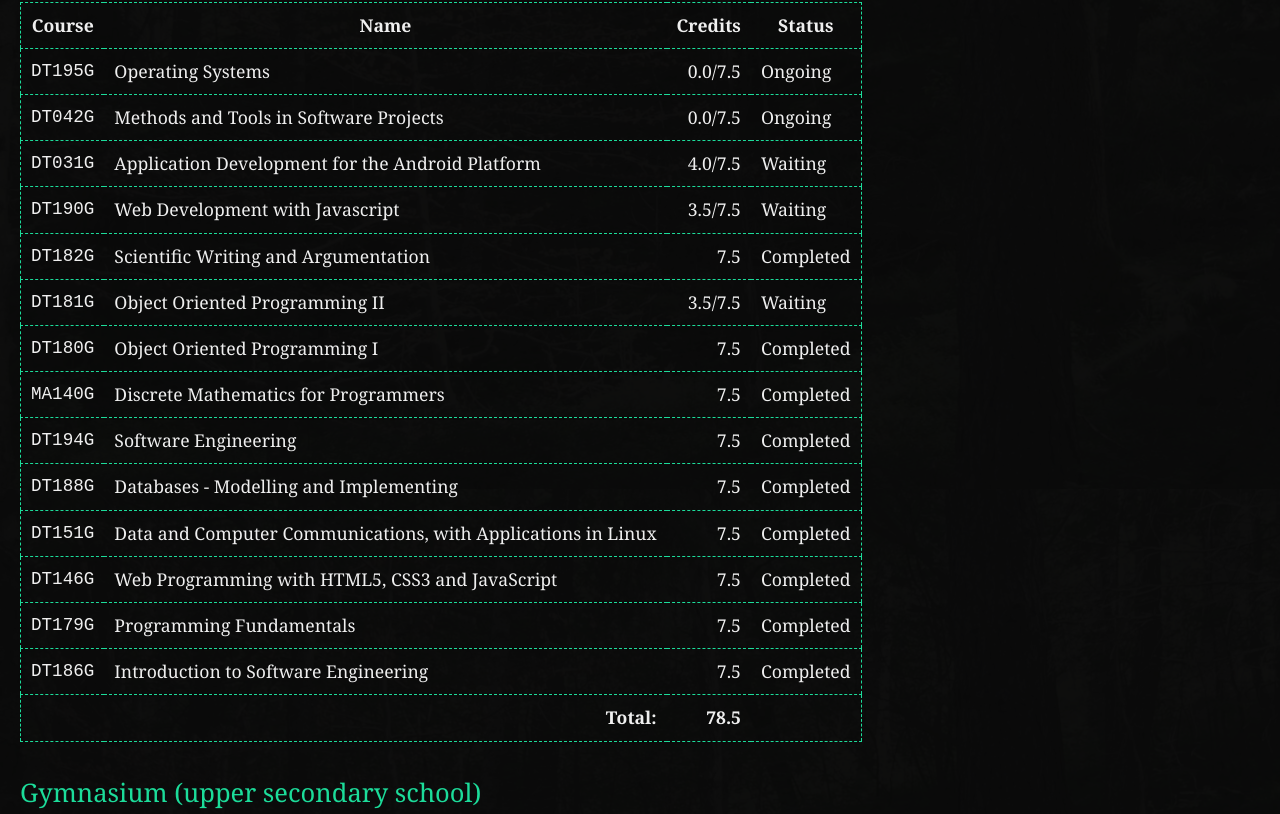
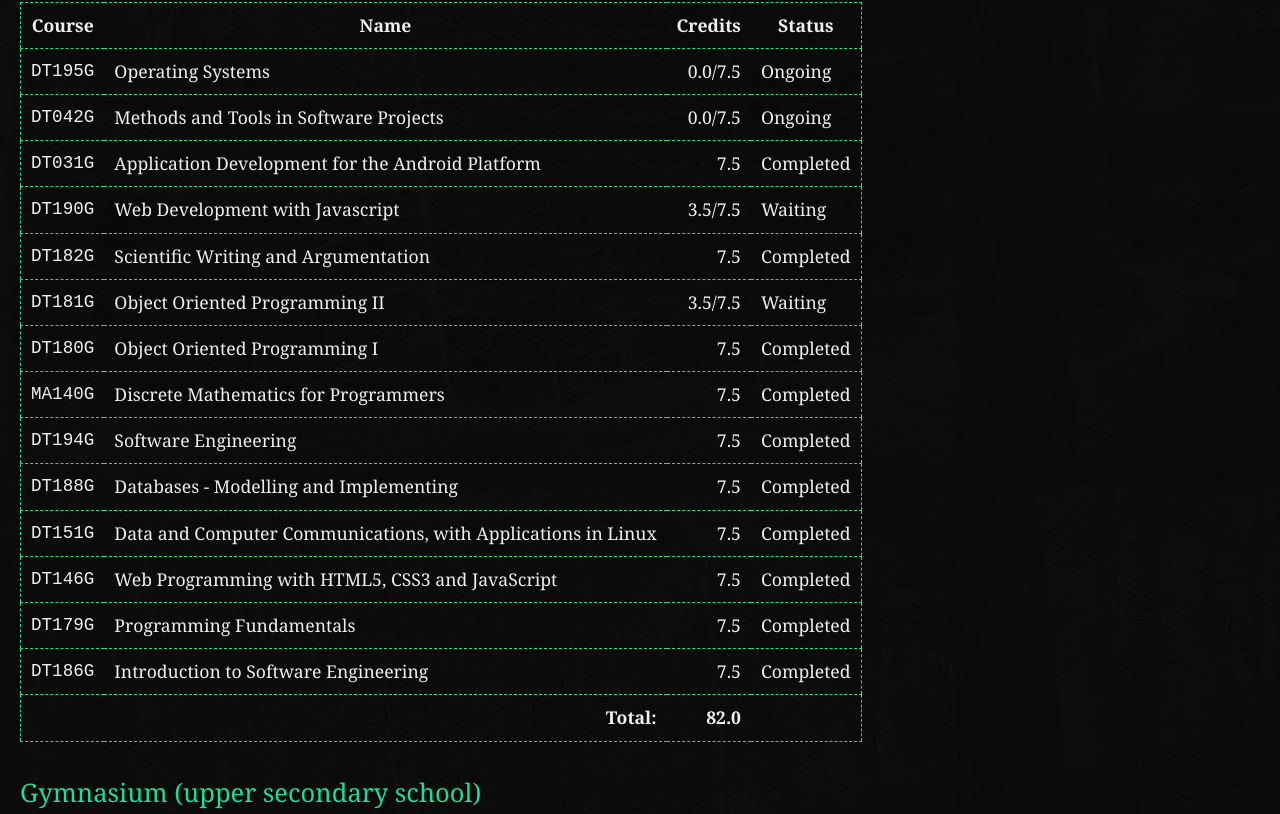
Before and after one commit to rollerozxa/voxelmanip.se, a Jekyll site: the page built from merits.md, in a window 1280 px wide and 1400 px high. Shown: the part 411-1225 px from the top of the window. Built offline with Jekyll 4.4.1, drawn with Linux system fonts in a browser that asks for light colours.

Commit message:
Update university merits

```diff
--- a/_data/merits/uni_se.yml
+++ b/_data/merits/uni_se.yml
@@ -13,9 +13,7 @@
 
 - id: DT031G
   name: Application Development for the Android Platform
-  credits: 4.0
-  total_credits: 7.5
-  status: Waiting
+  credits: 7.5
 
 - id: DT190G
   name: Web Development with Javascript
```
